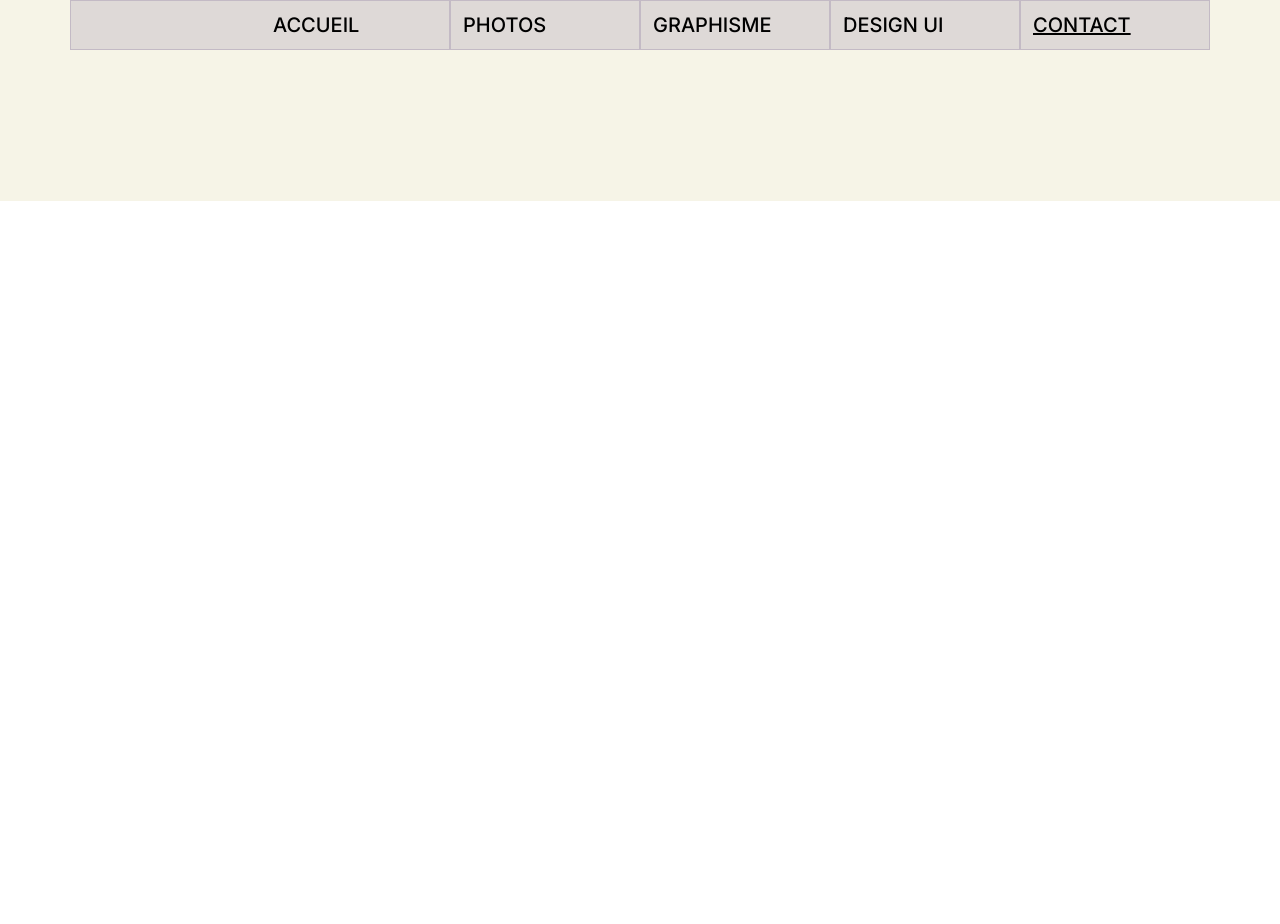
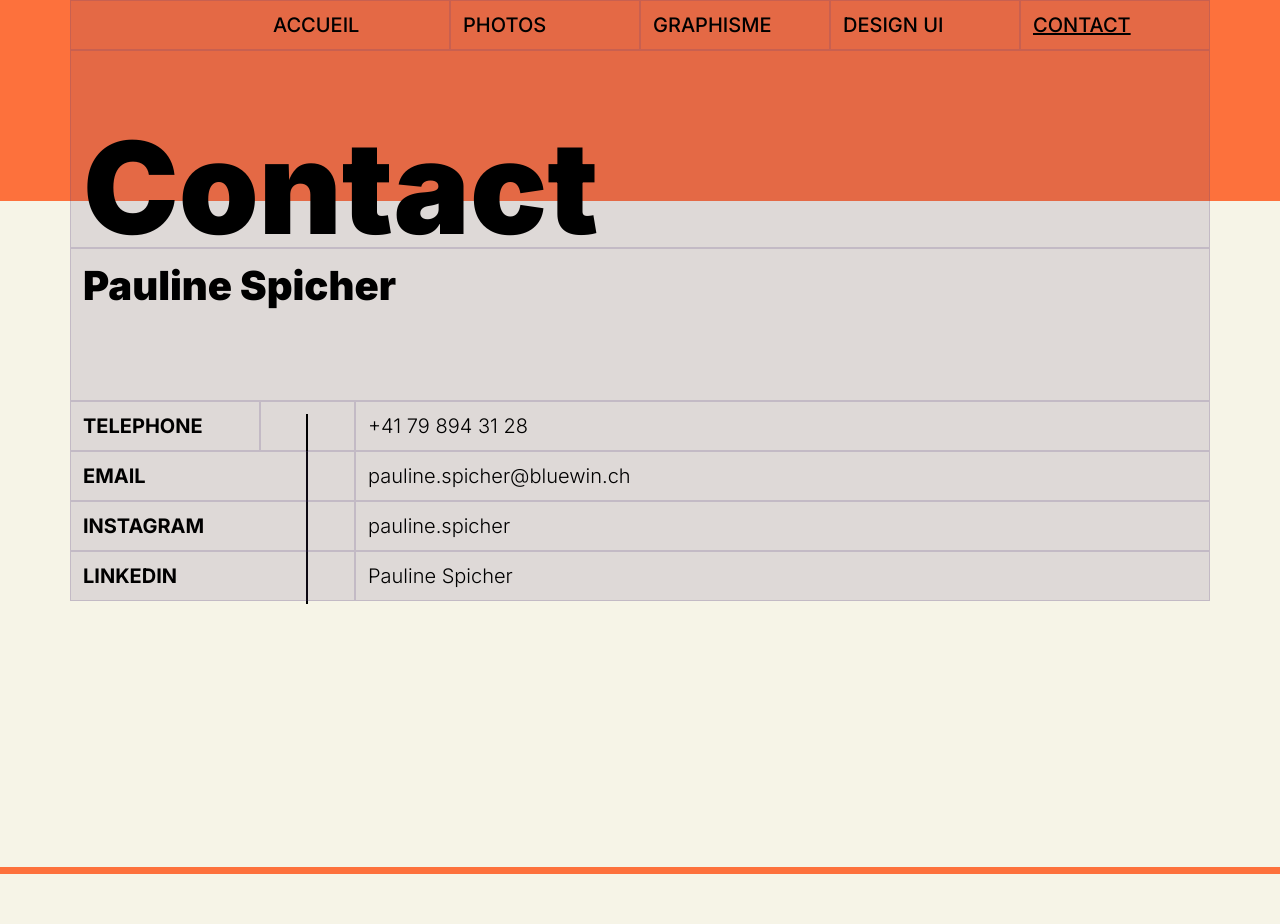
Before and after one commit to Pauline-Spicher/portfolio, a website built with Parcel: page src/contact.html in a window 1280 px wide. Before the commit the page ends 800 px from the top, so only its background shows below. Built offline with nearby package versions, Linux system fonts and the light colour scheme; a web font is replaced by a local one.

Commit message:
finalisation page contact

```diff
--- a/src/contact.html
+++ b/src/contact.html
@@ -12,8 +12,8 @@
       rel="stylesheet"
     />
   </head>
-  <body>
-    <div class="header-01">
+  <body><div class="background-contact">
+    <div class="header-contact">
       <div class="container">
         <div class="row">
           <div class="col-4">
@@ -23,5 +23,23 @@
           <div class="col-2"><a href="/src/GRAPHISME.html"><h4>GRAPHISME</h4></a></div>
           <div class="col-2"><a href="designUI.html"><h4>DESIGN UI</h4></a></div>
           <div class="col-2"><a href="contact.html"><h4><u>CONTACT</u></h4></a></div>
+
+          <div class="col-12"><div class="title-contact"><h1>Contact</h1></div></div>
+          <div class="col-12"><h2 class="pauline-contact">Pauline Spicher</h2></div>
+          <div class="col-2"><h3>TELEPHONE</h3></div>
+          <div class="col-1"><div class="separation"></div></div>
+          <div class="col-9"><div class="informations-contact">+41 79 894 31 28</div></div>
+          <div class="col-3"><h3>EMAIL</h3></div>
+          <div class="col-9"><div class="informations-contact">pauline.spicher@bluewin.ch</div></div>
+          <div class="col-3"><h3>INSTAGRAM</h3></div>
+          <div class="col-9"><div class="informations-contact">pauline.spicher</div></div>
+          <div class="col-3"><h3>LINKEDIN</h3></div>
+          <div class="col-9"><div class="informations-contact">Pauline Spicher</div></div>
         </div>
       </div>
+      <div class="line-contact"></div>
+      <div class="marge-47px"></div>
+    </div>
+    </div>
+  </div>
+</body>
--- a/src/scss/main.scss
+++ b/src/scss/main.scss
@@ -9,3 +9,4 @@
 @import "modules/_designUI.scss";
 @import "modules/_détail-photos.scss";
 @import "modules/_logos.scss";
+@import "modules/_contact.scss";
--- /dev/null
+++ b/src/scss/modules/_contact.scss
@@ -0,0 +1,48 @@
+.header-contact {
+  background-color: #fd713c;
+  height: 201px;
+  .background-contact {
+    background-color: #f6f4e7;
+    height: 100px;
+  }
+}
+
+.background-contact {
+  background: #f6f4e7;
+}
+
+.informations-contact {
+  margin-top: none;
+  color: #000;
+  font-family: Inter;
+  font-size: 20px;
+  font-weight: 300;
+}
+
+.title-contact {
+  margin-top: 47px;
+  margin-bottom: -30px;
+}
+.pauline-contact {
+  margin-bottom: 78px;
+}
+
+.line-contact {
+  margin-top: 266px;
+  height: 7px;
+  background: #fd713c;
+}
+
+.background-contact {
+  height: 934px;
+  background: #f6f4e7;
+}
+
+.separation {
+  margin-left: 33px;
+  margin-bottom: -200px;
+  margin-top: -1;
+  width: 2px;
+  height: 190px;
+  background: #000;
+}
```
